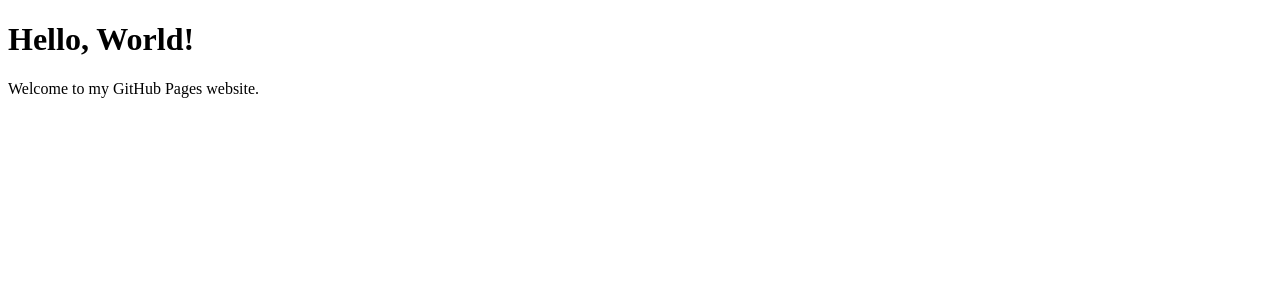
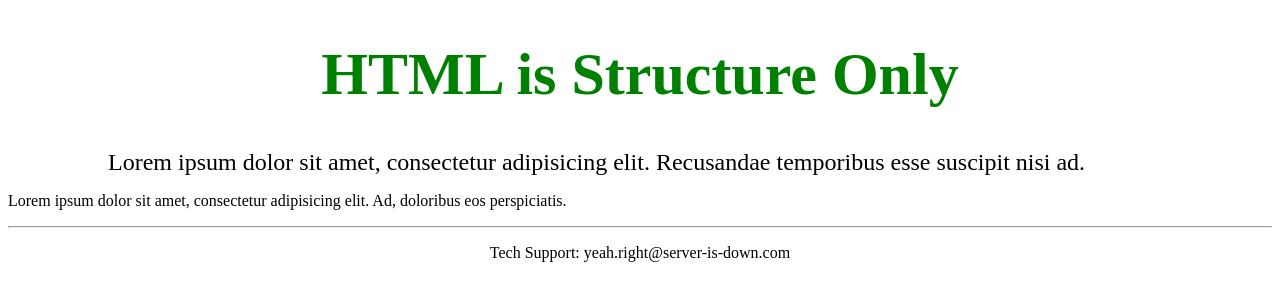
Before and after one commit to efemcy2245/Web_coursera_test, a plain HTML site: page index.html in a window 1280 px wide. Drawn offline with Linux system fonts and the light colour scheme.

Commit message:
CSS and JAVAscript

```diff
--- a/index.html
+++ b/index.html
@@ -1,10 +1,22 @@
-<!DOCTYPE html>
+<!doctype html>
 <html>
-<head>
-    <title>My GitHub Page</title>
-</head>
-<body>
-    <h1>Hello, World!</h1>
-    <p>Welcome to my GitHub Pages website.</p>
-</body>
+  <head>
+    <title>HTML is Structure Only (After)</title>
+  </head>
+  <body>
+    <h1 style="color: green; font-size: 60px; text-align: center;">
+      HTML is Structure Only</h1>
+    <p style="margin: 0 100px 0 100px; font-size: 1.5em;">
+      Lorem ipsum dolor sit amet, consectetur adipisicing elit. Recusandae
+      temporibus esse suscipit nisi ad.</p>
+    <p>Lorem ipsum dolor sit amet, consectetur adipisicing elit.
+      Ad, doloribus eos perspiciatis.</p>
+    <footer>
+      <hr>
+      <p style="text-align: center;"
+         onclick="alert('EMAILING US IS USELESS');">
+        Tech Support: yeah.right@server-is-down.com
+      </p>
+    </footer>
+  </body>
 </html>
```
